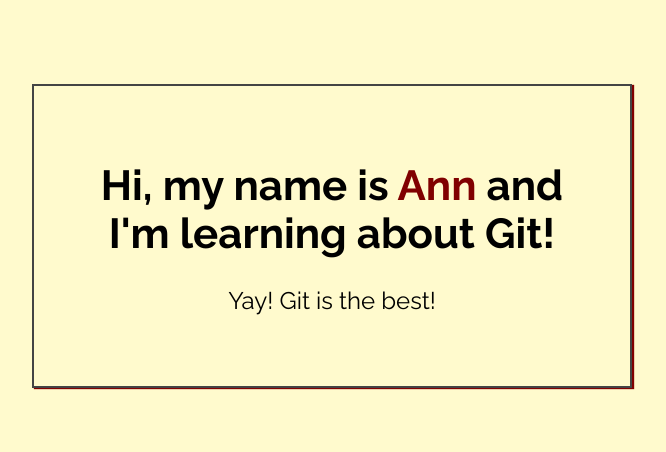
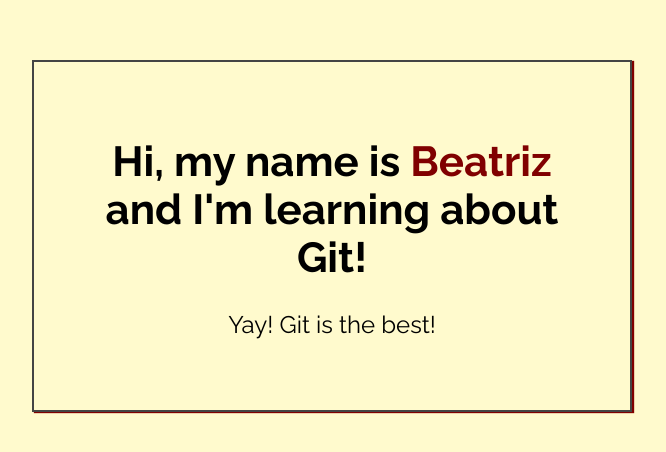
Before and after one commit to Beatriz-G/my-first-repo, a plain HTML site: page index.html in a window 1280 px wide. Shown: the part 164-616 px from the top of the page, without its empty margins (308-974 px from the left). Drawn offline with Linux system fonts and the light colour scheme.

Commit message:
Added name to index.html

```diff
--- a/index.html
+++ b/index.html
@@ -14,7 +14,7 @@
 <body>
 
     <div class="greeting">
-        <h1>Hi, my name is <span class="highlight">Ann</span> and I'm learning about Git! </h1>
+        <h1>Hi, my name is <span class="highlight">Beatriz</span> and I'm learning about Git! </h1>
 
         <p>Yay! Git is the best!</p>
     </div>
```
